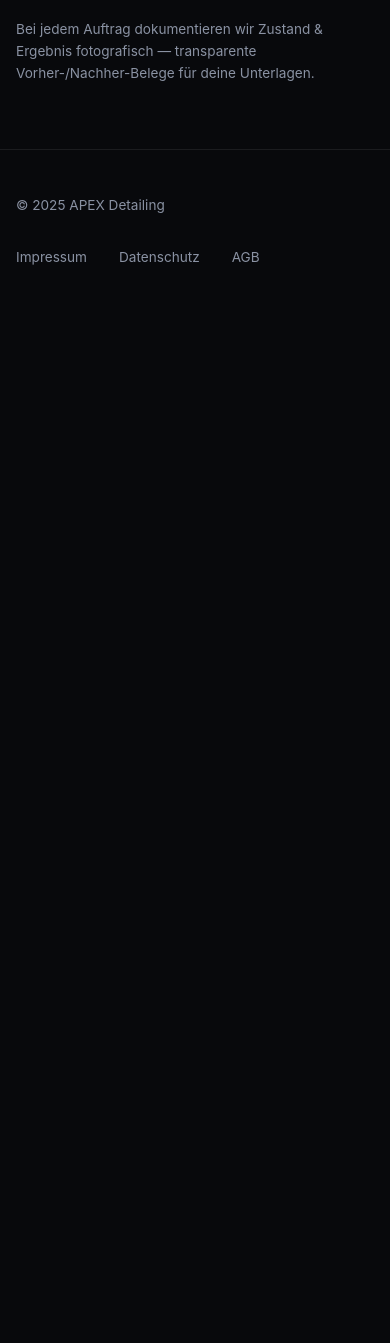
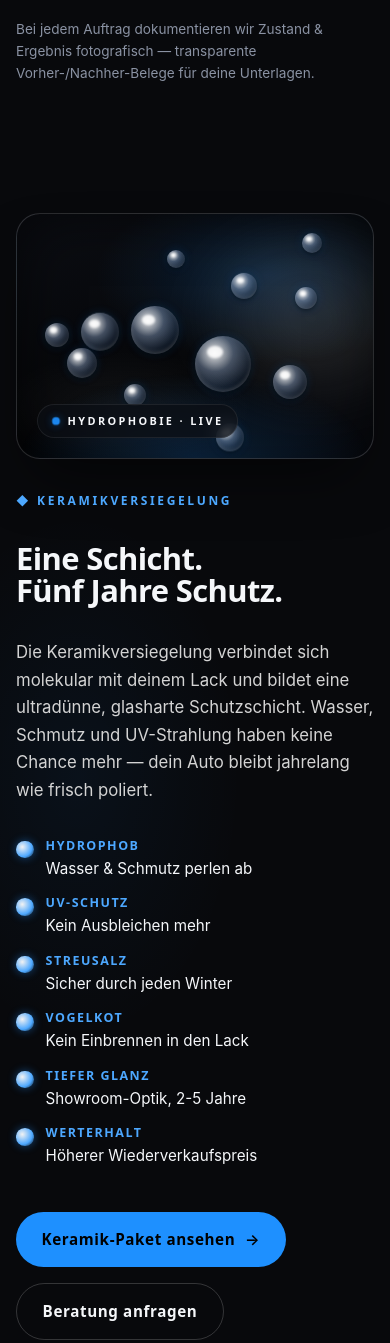
Before and after one commit to IvanGomes9777/autoaufbereitung-1, a plain HTML site: page index.html in a window 390 px wide. Shown: the part 4708-6051 px from the top of the page. Before the commit the page ends 5008 px from the top, so only its background shows below. Drawn offline with Linux system fonts and the light colour scheme; a web font is replaced by a local one.

Commit message:
feat(hydro): add Hydrophobie-Story 'Droplet Stage' (H1)
- Linke Buehne: 12 animierte Wassertropfen mit Highlight-Glanz
- Wanderndes Specular-Highlight + Floor-Glow (CSS only, GPU)
- Rechte Story: Eyebrow, Headline, Lead, 6-Punkte-Liste, 2 CTAs
- Live-Badge mit pulsierendem Dot
- Responsive: 2-spaltig -> 1-spaltig
- prefers-reduced-motion respektiert (alle Animationen aus)

```diff
--- /dev/null
+++ b/assets/css/hydro.css
@@ -0,0 +1,286 @@
+/* ============================================================
+   APEX DETAILING — hydro.css
+   Sektion 5: Hydrophobie-Story "Droplet Stage" (H1)
+   ============================================================ */
+
+.hydro {
+  position: relative;
+  padding: clamp(4rem, 8vw, 7rem) var(--container-pad);
+  background:
+    radial-gradient(ellipse 60% 30% at 20% 50%, rgba(30,144,255,0.06), transparent 70%),
+    var(--color-bg-deep);
+  overflow: hidden;
+}
+
+.hydro__inner {
+  max-width: var(--container-max);
+  margin: 0 auto;
+  display: grid;
+  grid-template-columns: 1fr 1fr;
+  gap: clamp(2rem, 4vw, 4rem);
+  align-items: center;
+}
+
+/* ============================================================
+   LEFT: STAGE (animated droplets on glossy lack)
+   ============================================================ */
+.hydro__stage {
+  position: relative;
+  aspect-ratio: 5 / 6;
+  border-radius: var(--radius-lg);
+  background:
+    radial-gradient(ellipse 80% 60% at 70% 25%, rgba(30,144,255,0.18), transparent 60%),
+    radial-gradient(ellipse 60% 40% at 30% 80%, rgba(255,255,255,0.05), transparent 60%),
+    linear-gradient(160deg, #0c0e14 0%, #050608 60%, #0a0c12 100%);
+  border: var(--border-glass-strong);
+  box-shadow:
+    inset 0 0 60px rgba(0,0,0,0.6),
+    var(--shadow-elevated);
+  overflow: hidden;
+  isolation: isolate;
+}
+
+/* Specular highlight – wandert über den "Lack" */
+.hydro__stage::before {
+  content: '';
+  position: absolute;
+  top: -30%;
+  left: -20%;
+  width: 70%;
+  height: 80%;
+  background: radial-gradient(ellipse, rgba(255,255,255,0.16), transparent 70%);
+  filter: blur(20px);
+  animation: hydro-sheen 7s var(--ease-smooth) infinite;
+  pointer-events: none;
+  z-index: 1;
+}
+
+@keyframes hydro-sheen {
+  0%, 100% { transform: translate(0, 0) rotate(0deg); opacity: 0.7; }
+  50%      { transform: translate(140%, 60%) rotate(8deg); opacity: 1; }
+}
+
+/* Floor-glow */
+.hydro__stage::after {
+  content: '';
+  position: absolute;
+  inset: auto 0 0 0;
+  height: 35%;
+  background: radial-gradient(ellipse at center bottom, rgba(30,144,255,0.18), transparent 70%);
+  pointer-events: none;
+  z-index: 1;
+}
+
+/* ---------- DROPLETS ---------- */
+.hydro__droplets {
+  position: absolute;
+  inset: 0;
+  z-index: 2;
+}
+
+.hydro__drop {
+  position: absolute;
+  border-radius: 50%;
+  background:
+    radial-gradient(circle at 35% 30%, rgba(255,255,255,0.9), rgba(180,210,255,0.35) 35%, rgba(30,60,100,0.25) 70%, rgba(0,0,0,0.4) 100%);
+  box-shadow:
+    inset 0 -2px 4px rgba(255,255,255,0.18),
+    0 2px 5px rgba(0,0,0,0.5),
+    0 0 10px rgba(30,144,255,0.18);
+  opacity: 0;
+  will-change: transform, opacity;
+  animation: drop-life 6s var(--ease-smooth) infinite;
+}
+
+/* Highlight-Glanzpunkt auf jedem Tropfen */
+.hydro__drop::before {
+  content: '';
+  position: absolute;
+  top: 18%;
+  left: 22%;
+  width: 28%;
+  height: 22%;
+  border-radius: 50%;
+  background: rgba(255,255,255,0.85);
+  filter: blur(1px);
+}
+
+@keyframes drop-life {
+  0%   { opacity: 0; transform: scale(0.4) translateY(0); }
+  15%  { opacity: 1; transform: scale(1) translateY(0); }
+  60%  { opacity: 1; transform: scale(1) translateY(0); }
+  85%  { opacity: 1; transform: scale(1) translateY(70px); }
+  100% { opacity: 0; transform: scale(0.85) translateY(160px); }
+}
+
+/* Individual droplet positions, sizes, delays */
+.hydro__drop:nth-child(1)  { top: 12%; left: 18%; width: 38px; height: 38px; animation-delay: 0.0s;  animation-duration: 6.0s; }
+.hydro__drop:nth-child(2)  { top: 22%; left: 60%; width: 26px; height: 26px; animation-delay: 1.4s;  animation-duration: 5.4s; }
+.hydro__drop:nth-child(3)  { top: 38%; left: 32%; width: 48px; height: 48px; animation-delay: 0.7s;  animation-duration: 7.2s; }
+.hydro__drop:nth-child(4)  { top: 30%; left: 78%; width: 22px; height: 22px; animation-delay: 2.1s;  animation-duration: 5.8s; }
+.hydro__drop:nth-child(5)  { top: 55%; left: 14%; width: 30px; height: 30px; animation-delay: 1.0s;  animation-duration: 6.6s; }
+.hydro__drop:nth-child(6)  { top: 50%; left: 50%; width: 56px; height: 56px; animation-delay: 0.3s;  animation-duration: 7.8s; }
+.hydro__drop:nth-child(7)  { top: 62%; left: 72%; width: 34px; height: 34px; animation-delay: 1.7s;  animation-duration: 6.2s; }
+.hydro__drop:nth-child(8)  { top: 70%; left: 30%; width: 22px; height: 22px; animation-delay: 2.5s;  animation-duration: 5.6s; }
+.hydro__drop:nth-child(9)  { top: 15%; left: 42%; width: 18px; height: 18px; animation-delay: 3.0s;  animation-duration: 5.2s; }
+.hydro__drop:nth-child(10) { top: 78%; left: 56%; width: 28px; height: 28px; animation-delay: 0.5s;  animation-duration: 6.4s; }
+.hydro__drop:nth-child(11) { top: 8%;  left: 80%; width: 20px; height: 20px; animation-delay: 1.9s;  animation-duration: 5.5s; }
+.hydro__drop:nth-child(12) { top: 45%; left: 8%;  width: 24px; height: 24px; animation-delay: 2.3s;  animation-duration: 6.0s; }
+
+/* Stage Caption (bottom-left badge) */
+.hydro__stage-badge {
+  position: absolute;
+  bottom: 1.25rem;
+  left: 1.25rem;
+  z-index: 5;
+  display: inline-flex;
+  align-items: center;
+  gap: 0.5rem;
+  padding: 0.45rem 0.85rem;
+  font-family: var(--font-display);
+  font-size: 0.68rem;
+  font-weight: 600;
+  letter-spacing: 0.22em;
+  text-transform: uppercase;
+  color: var(--color-text-primary);
+  background: var(--color-bg-glass-strong);
+  -webkit-backdrop-filter: blur(10px);
+  backdrop-filter: blur(10px);
+  border: var(--border-glass);
+  border-radius: 999px;
+}
+.hydro__stage-badge::before {
+  content: '';
+  width: 8px;
+  height: 8px;
+  border-radius: 50%;
+  background: var(--color-accent);
+  box-shadow: 0 0 10px var(--color-accent-glow);
+  animation: hydro-pulse 1.6s ease-in-out infinite;
+}
+@keyframes hydro-pulse {
+  0%, 100% { opacity: 1;   transform: scale(1); }
+  50%      { opacity: 0.5; transform: scale(0.85); }
+}
+
+/* ============================================================
+   RIGHT: STORY CONTENT
+   ============================================================ */
+.hydro__content {
+  display: flex;
+  flex-direction: column;
+  gap: var(--space-md);
+}
+
+.hydro__eyebrow {
+  margin: 0;
+  font-family: var(--font-display);
+  font-size: var(--fs-eyebrow);
+  font-weight: 600;
+  letter-spacing: 0.22em;
+  text-transform: uppercase;
+  color: var(--color-accent-soft);
+}
+
+.hydro__title {
+  margin: 0;
+  font-family: var(--font-display);
+  font-size: clamp(1.85rem, 1.3rem + 2.6vw, 3.5rem);
+  font-weight: 800;
+  line-height: 1.05;
+  letter-spacing: -0.02em;
+  color: var(--color-text-primary);
+  text-wrap: balance;
+}
+
+.hydro__lead {
+  margin: 0;
+  font-size: var(--fs-sub);
+  line-height: 1.65;
+  color: var(--color-text-chrome);
+  max-width: 50ch;
+}
+
+.hydro__list {
+  list-style: none;
+  margin: 0;
+  padding: 0;
+  display: grid;
+  grid-template-columns: 1fr 1fr;
+  gap: 0.85rem 1.5rem;
+}
+
+.hydro__list li {
+  position: relative;
+  padding-left: 1.85rem;
+  font-size: 0.95rem;
+  line-height: 1.5;
+  color: var(--color-text-primary);
+}
+
+.hydro__list li::before {
+  content: '';
+  position: absolute;
+  left: 0;
+  top: 0.25em;
+  width: 1.1rem;
+  height: 1.1rem;
+  border-radius: 50%;
+  background:
+    radial-gradient(circle at 35% 35%, rgba(255,255,255,0.95), var(--color-accent-soft) 60%, rgba(0,0,0,0.4));
+  box-shadow: 0 0 8px var(--color-accent-glow);
+}
+
+.hydro__list li strong {
+  display: block;
+  font-family: var(--font-display);
+  font-size: 0.78rem;
+  font-weight: 600;
+  letter-spacing: 0.12em;
+  text-transform: uppercase;
+  color: var(--color-accent-soft);
+  margin-bottom: 0.15rem;
+}
+
+.hydro__cta {
+  display: flex;
+  flex-wrap: wrap;
+  gap: var(--space-sm);
+  margin-top: var(--space-xs);
+}
+
+/* ---------- REVEAL ---------- */
+.hydro__stage,
+.hydro__content > * {
+  opacity: 0;
+  transform: translateY(20px);
+  transition:
+    opacity var(--duration-slow) var(--ease-out),
+    transform var(--duration-slow) var(--ease-out);
+}
+.hydro.is-visible .hydro__stage { opacity: 1; transform: translateY(0); }
+.hydro.is-visible .hydro__content > * { opacity: 1; transform: translateY(0); }
+.hydro.is-visible .hydro__content > *:nth-child(1) { transition-delay: 100ms; }
+.hydro.is-visible .hydro__content > *:nth-child(2) { transition-delay: 180ms; }
+.hydro.is-visible .hydro__content > *:nth-child(3) { transition-delay: 260ms; }
+.hydro.is-visible .hydro__content > *:nth-child(4) { transition-delay: 340ms; }
+.hydro.is-visible .hydro__content > *:nth-child(5) { transition-delay: 420ms; }
+
+@media (prefers-reduced-motion: reduce) {
+  .hydro__stage::before,
+  .hydro__drop,
+  .hydro__stage-badge::before { animation: none; }
+  .hydro__drop { opacity: 1; transform: none; }
+  .hydro__stage,
+  .hydro__content > * { opacity: 1; transform: none; transition: none; }
+}
+
+/* ---------- RESPONSIVE ---------- */
+@media (max-width: 960px) {
+  .hydro__inner { grid-template-columns: 1fr; }
+  .hydro__stage { aspect-ratio: 16 / 11; max-width: 560px; margin: 0 auto; width: 100%; }
+}
+
+@media (max-width: 560px) {
+  .hydro__list { grid-template-columns: 1fr; }
+}
--- a/assets/js/counters.js
+++ b/assets/js/counters.js
@@ -10,7 +10,7 @@
   const reduceMotion = window.matchMedia('(prefers-reduced-motion: reduce)').matches;
 
   /* ---------- GENERIC SECTION REVEAL ---------- */
-  const revealTargets = document.querySelectorAll('.trust, .services, .gallery');
+  const revealTargets = document.querySelectorAll('.trust, .services, .gallery, .hydro');
   if (revealTargets.length) {
     const obs = new IntersectionObserver((entries, observer) => {
       entries.forEach((entry) => {
--- a/index.html
+++ b/index.html
@@ -19,6 +19,7 @@
   <link rel="stylesheet" href="/assets/css/trust.css" />
   <link rel="stylesheet" href="/assets/css/services.css" />
   <link rel="stylesheet" href="/assets/css/gallery.css" />
+  <link rel="stylesheet" href="/assets/css/hydro.css" />
 </head>
 <body>
   <a class="skip-link" href="#main">Zum Inhalt springen</a>
@@ -364,6 +365,59 @@
 
       </div>
     </section>
+
+    <section class="hydro" aria-labelledby="hydro-title">
+      <div class="hydro__inner">
+
+        <div class="hydro__stage" aria-hidden="true">
+          <div class="hydro__droplets">
+            <span class="hydro__drop"></span>
+            <span class="hydro__drop"></span>
+            <span class="hydro__drop"></span>
+            <span class="hydro__drop"></span>
+            <span class="hydro__drop"></span>
+            <span class="hydro__drop"></span>
+            <span class="hydro__drop"></span>
+            <span class="hydro__drop"></span>
+            <span class="hydro__drop"></span>
+            <span class="hydro__drop"></span>
+            <span class="hydro__drop"></span>
+            <span class="hydro__drop"></span>
+          </div>
+          <span class="hydro__stage-badge">Hydrophobie · Live</span>
+        </div>
+
+        <div class="hydro__content">
+          <p class="hydro__eyebrow">◆ Keramikversiegelung</p>
+          <h2 id="hydro-title" class="hydro__title">
+            Eine Schicht.<br />Fünf Jahre Schutz.
+          </h2>
+          <p class="hydro__lead">
+            Die Keramikversiegelung verbindet sich molekular mit deinem Lack und bildet
+            eine ultradünne, glasharte Schutzschicht. Wasser, Schmutz und UV-Strahlung
+            haben keine Chance mehr — dein Auto bleibt jahrelang wie frisch poliert.
+          </p>
+          <ul class="hydro__list">
+            <li><strong>Hydrophob</strong>Wasser &amp; Schmutz perlen ab</li>
+            <li><strong>UV-Schutz</strong>Kein Ausbleichen mehr</li>
+            <li><strong>Streusalz</strong>Sicher durch jeden Winter</li>
+            <li><strong>Vogelkot</strong>Kein Einbrennen in den Lack</li>
+            <li><strong>Tiefer Glanz</strong>Showroom-Optik, 2-5 Jahre</li>
+            <li><strong>Werterhalt</strong>Höherer Wiederverkaufspreis</li>
+          </ul>
+          <div class="hydro__cta">
+            <a class="btn btn--primary" href="/leistungen.html#keramik">
+              Keramik-Paket ansehen
+              <span aria-hidden="true">→</span>
+            </a>
+            <a class="btn btn--ghost" href="/kontakt.html#anfrage">
+              Beratung anfragen
+            </a>
+          </div>
+        </div>
+
+      </div>
+    </section>
   </main>
 
   <footer class="site-footer">
```
